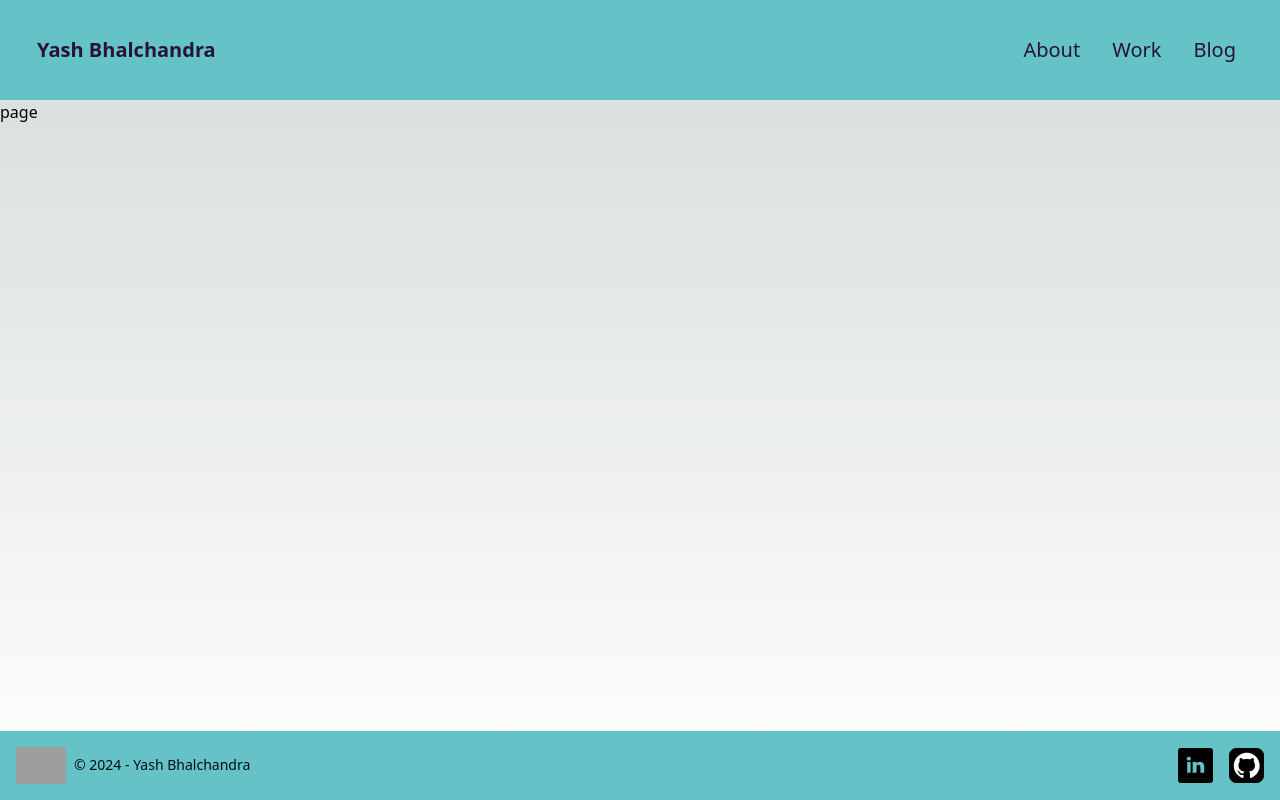
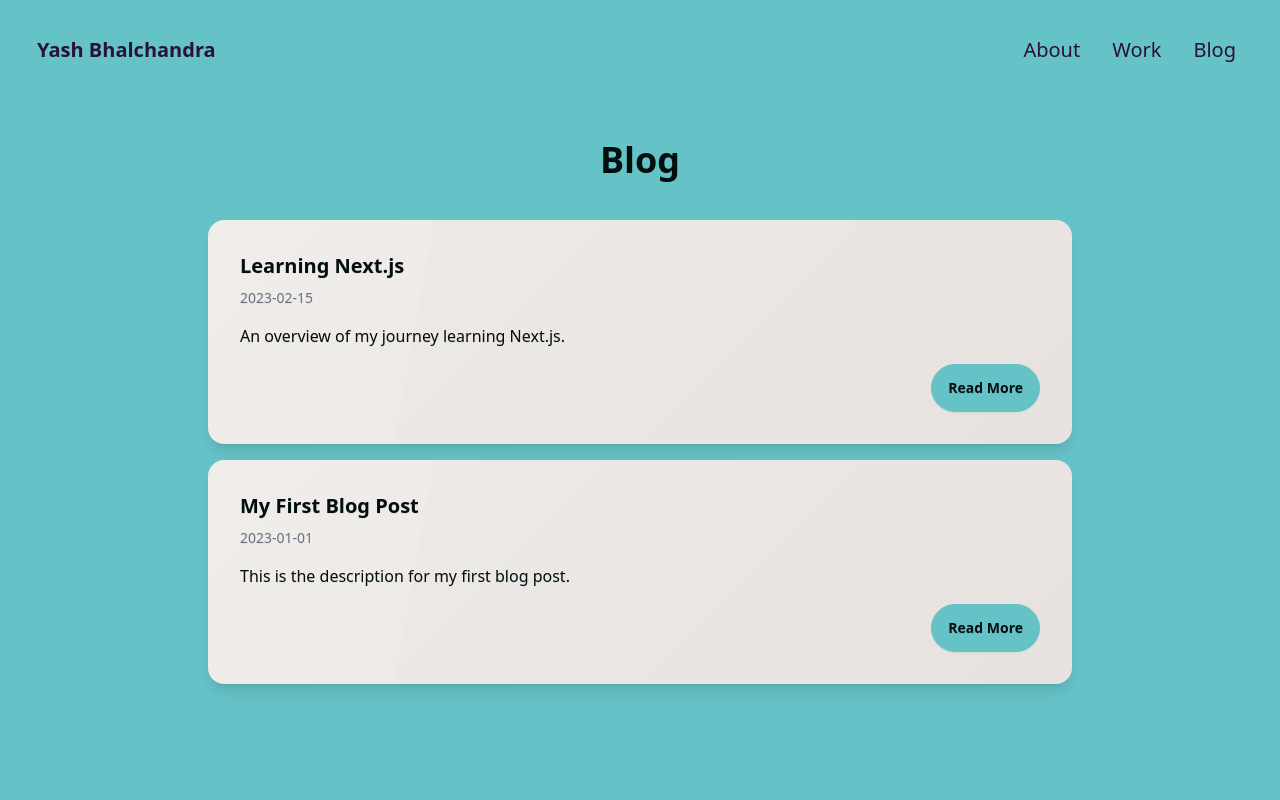
Before and after one commit to yashbhal/portfolio-web, a Next.js app: page /Blog in a window 1280 px wide. Shown: the top 800 px of the page. Built offline with nearby package versions, Linux system fonts and the light colour scheme; grey boxes are pictures that could not be loaded.

Commit message:
Built Blog

```diff
--- a/app/Blog/page.tsx
+++ b/app/Blog/page.tsx
@@ -1,7 +1,26 @@
-import React from "react";
+import BlogLayout from "../components/BlogLayout";
+import BlogCard from "../components/BlogCard";
+import { getSortedPostsData } from "./posts";
 
-const Blog = () => {
-  return <div>page</div>;
+export const revalidate = 10; // Revalidate every 10 seconds
+
+const BlogPage = async () => {
+  const allPostsData = getSortedPostsData();
+
+  return (
+    <BlogLayout>
+      <h1 className="text-4xl font-bold text-center mb-10">Blog</h1>
+      {allPostsData.map(({ slug, title, date, description }) => (
+        <BlogCard
+          key={slug}
+          title={title}
+          date={date}
+          description={description}
+          slug={slug}
+        />
+      ))}
+    </BlogLayout>
+  );
 };
 
-export default Blog;
+export default BlogPage;
--- /dev/null
+++ b/app/Blog/posts.ts
@@ -0,0 +1,33 @@
+import fs from 'fs';
+import path from 'path';
+import matter from 'gray-matter';
+
+const postsDirectory = path.join(process.cwd(), '/app/BlogPosts');
+
+interface PostData {
+  slug: string;
+  title: string;
+  date: string;
+  description: string;
+}
+
+export function getSortedPostsData(): PostData[] {
+  const fileNames = fs.readdirSync(postsDirectory);
+  const allPostsData = fileNames.map((fileName) => {
+    const slug = fileName.replace(/\.md$/, '');
+    const fullPath = path.join(postsDirectory, fileName);
+    const fileContents = fs.readFileSync(fullPath, 'utf8');
+    const matterResult = matter(fileContents);
+
+    const postData: PostData = {
+      slug,
+      title: matterResult.data.title,
+      date: matterResult.data.date,
+      description: matterResult.data.description,
+    };
+
+    return postData;
+  });
+
+  return allPostsData.sort((a, b) => (a.date < b.date ? 1 : -1));
+}
--- /dev/null
+++ b/app/BlogPosts/post1.md
@@ -0,0 +1,9 @@
+---
+title: "My First Blog Post"
+date: "2023-01-01"
+description: "This is the description for my first blog post."
+---
+
+# My First Blog Post
+
+Lorem ipsum dolor sit amet, consectetur adipiscing elit. Fusce vitae dui in mauris tempor fermentum. Curabitur auctor bibendum mi nec fringilla. Integer fringilla libero vel orci posuere, ut feugiat enim vestibulum.
--- /dev/null
+++ b/app/BlogPosts/post2.md
@@ -0,0 +1,9 @@
+---
+title: "Learning Next.js"
+date: "2023-02-15"
+description: "An overview of my journey learning Next.js."
+---
+
+# Learning Next.js
+
+Lorem ipsum dolor sit amet, consectetur adipiscing elit. Fusce vitae dui in mauris tempor fermentum. Curabitur auctor bibendum mi nec fringilla. Integer fringilla libero vel orci posuere, ut feugiat enim vestibulum.
--- a/app/components/AboutCard.tsx
+++ b/app/components/AboutCard.tsx
@@ -2,7 +2,7 @@ import React from "react";
 
 const AboutCard = () => {
   return (
-    <div className="card glass shadow-lg bg-primary text-primary-content">
+    <div className="card glass shadow-lg bg-base-300 text-base-content">
       <figure className="p-10">
         <img
           src="/hero_image.jpeg"
--- /dev/null
+++ b/app/components/BlogCard.tsx
@@ -0,0 +1,33 @@
+import React from "react";
+import Link from "next/link";
+
+interface BlogCardProps {
+  title: string;
+  date: string;
+  description: string;
+  slug: string;
+}
+
+const BlogCard: React.FC<BlogCardProps> = ({
+  title,
+  date,
+  description,
+  slug,
+}) => {
+  return (
+    <div className="card glass my-4 shadow-lg bg-base-300">
+      <div className="card-body">
+        <h2 className="card-title">{title}</h2>
+        <p className="text-sm text-gray-500">{date}</p>
+        <p className="my-2">{description}</p>
+        <div className="card-actions justify-end">
+          <Link href={`/blog/${slug}`} className="btn btn-primary">
+            Read More
+          </Link>
+        </div>
+      </div>
+    </div>
+  );
+};
+
+export default BlogCard;
--- /dev/null
+++ b/app/components/BlogLayout.tsx
@@ -0,0 +1,15 @@
+import React from "react";
+
+interface BlogLayoutProps {
+  children: React.ReactNode;
+}
+
+const BlogLayout: React.FC<BlogLayoutProps> = ({ children }) => {
+  return (
+    <div className="min-h-screen bg-primary text-primary-content flex flex-col items-center py-10">
+      <div className="w-full max-w-4xl px-4">{children}</div>
+    </div>
+  );
+};
+
+export default BlogLayout;
--- a/package.json
+++ b/package.json
@@ -9,6 +9,7 @@
     "lint": "next lint"
   },
   "dependencies": {
+    "gray-matter": "^4.0.3",
     "next": "14.2.5",
     "react": "^18",
     "react-dom": "^18"
```
Also changed, not shown: 1 other file (tests, documents, lock files or other folders).
